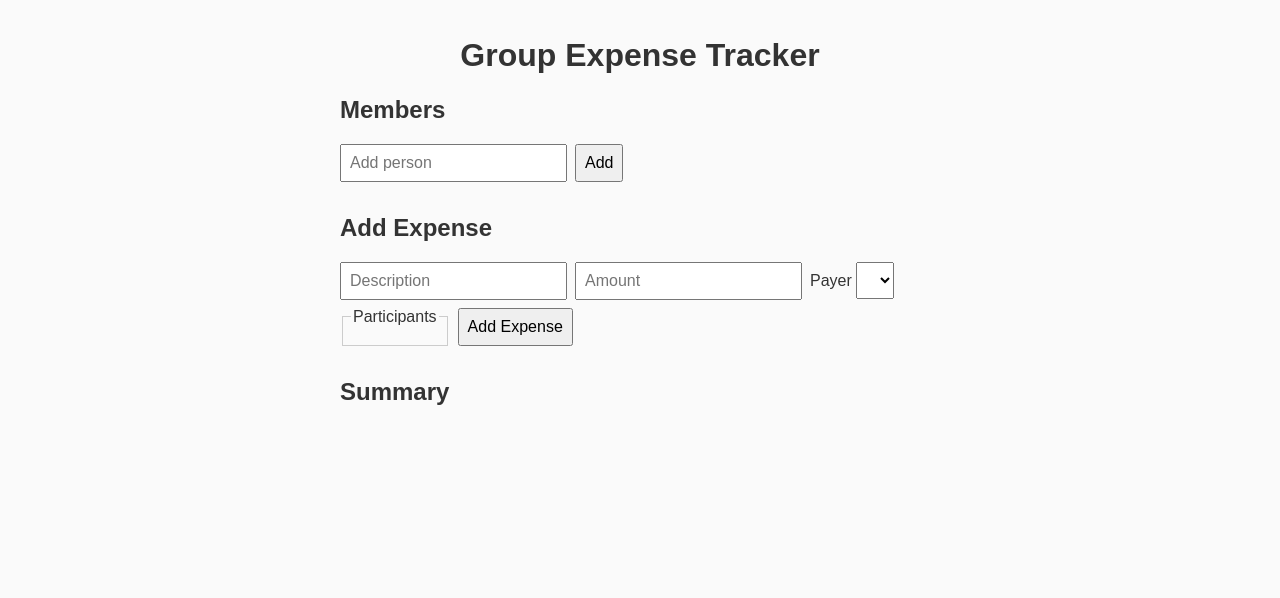
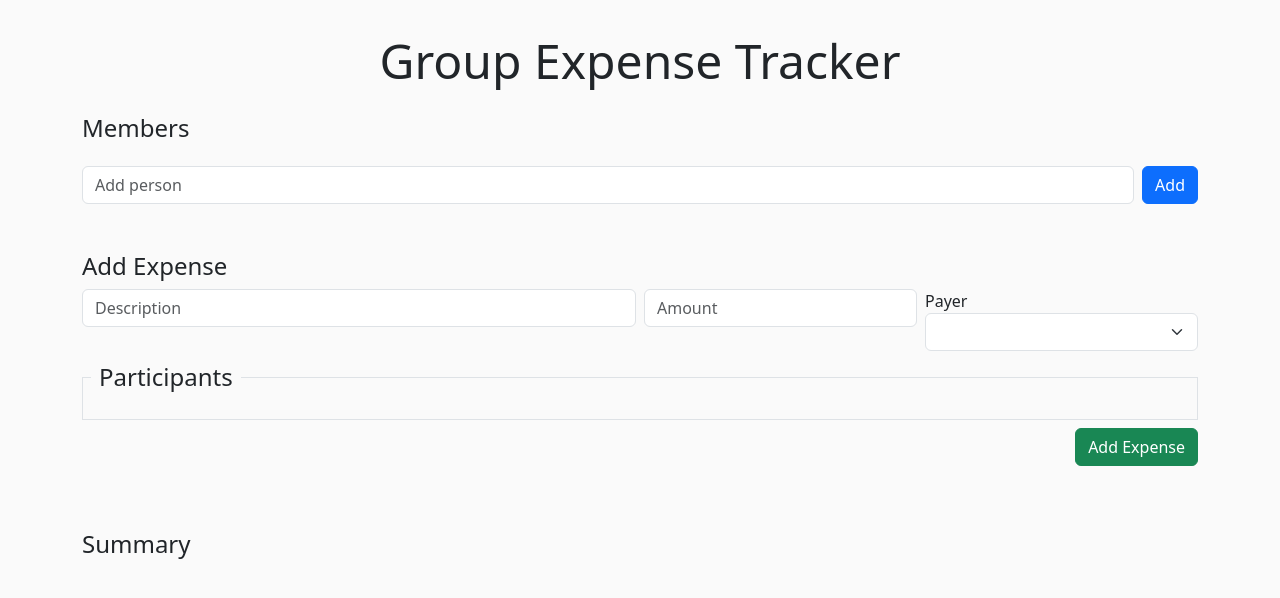
Before and after one commit to kvBeta/paymentTracking, a plain HTML site: page index.html in a window 1280 px wide. Drawn offline with nearby package versions, Linux system fonts and the light colour scheme.

Commit message:
Add Bootstrap-based layout (#3)

```diff
--- a/index.html
+++ b/index.html
@@ -4,46 +4,67 @@
     <meta charset="UTF-8">
     <meta name="viewport" content="width=device-width, initial-scale=1.0">
     <title>Group Expense Tracker</title>
+    <!-- Bootstrap CSS -->
+    <link href="https://cdn.jsdelivr.net/npm/bootstrap@5.3.0/dist/css/bootstrap.min.css" rel="stylesheet">
     <link rel="stylesheet" href="style.css">
 </head>
 <body>
-    <header>
-        <h1>Group Expense Tracker</h1>
+    <div class="container py-3">
+        <header class="text-center mb-4">
+            <h1 class="display-5">Group Expense Tracker</h1>
         </header>
 
         <main>
-        <section id="members-section">
-            <h2>Members</h2>
-            <ul id="member-list"></ul>
-            <form id="add-member-form">
-                <input type="text" id="member-name" placeholder="Add person" required>
-                <button type="submit">Add</button>
+            <section id="members-section" class="mb-5">
+                <h2 class="h4">Members</h2>
+                <ul id="member-list" class="list-group mb-3"></ul>
+                <form id="add-member-form" class="row g-2">
+                    <div class="col-12 col-sm">
+                        <input type="text" id="member-name" class="form-control" placeholder="Add person" required>
+                    </div>
+                    <div class="col-auto">
+                        <button type="submit" class="btn btn-primary w-100">Add</button>
+                    </div>
                 </form>
             </section>
 
-        <section id="expenses-section">
-            <h2>Add Expense</h2>
-            <form id="add-expense-form">
-                <input type="text" id="expense-desc" placeholder="Description" required>
-                <input type="number" id="expense-amount" placeholder="Amount" min="0" step="0.01" required>
-                <label>Payer
-                    <select id="expense-payer"></select>
+            <section id="expenses-section" class="mb-5">
+                <h2 class="h4">Add Expense</h2>
+                <form id="add-expense-form" class="row g-2">
+                    <div class="col-12 col-md-6">
+                        <input type="text" id="expense-desc" class="form-control" placeholder="Description" required>
+                    </div>
+                    <div class="col-6 col-md-3">
+                        <input type="number" id="expense-amount" class="form-control" placeholder="Amount" min="0" step="0.01" required>
+                    </div>
+                    <div class="col-6 col-md-3">
+                        <label class="w-100">
+                            <span class="form-label">Payer</span>
+                            <select id="expense-payer" class="form-select"></select>
                         </label>
-                <fieldset id="participants-field">
-                    <legend>Participants</legend>
+                    </div>
+                    <div class="col-12">
+                        <fieldset id="participants-field" class="border p-2">
+                            <legend class="float-none w-auto px-2">Participants</legend>
                             <div id="participants-options"></div>
                         </fieldset>
-                <button type="submit">Add Expense</button>
+                    </div>
+                    <div class="col-12 text-end">
+                        <button type="submit" class="btn btn-success">Add Expense</button>
+                    </div>
                 </form>
-            <ul id="expense-list"></ul>
+                <ul id="expense-list" class="list-group mt-3"></ul>
             </section>
 
             <section id="summary-section">
-            <h2>Summary</h2>
-            <ul id="summary-list"></ul>
+                <h2 class="h4">Summary</h2>
+                <ul id="summary-list" class="list-group"></ul>
             </section>
         </main>
+    </div>
 
     <script src="app.js"></script>
+    <!-- Bootstrap JS Bundle -->
+    <script src="https://cdn.jsdelivr.net/npm/bootstrap@5.3.0/dist/js/bootstrap.bundle.min.js"></script>
 </body>
 </html>
--- a/style.css
+++ b/style.css
@@ -1,48 +1,13 @@
 * {
     box-sizing: border-box;
 }
+
 body {
-    margin: 0;
-    font-family: Arial, Helvetica, sans-serif;
+    background: #fafafa;
     padding: 1rem;
-    background: #fafafa;
-    color: #333;
 }
-header {
-    text-align: center;
-    margin-bottom: 1rem;
-}
-section {
-    margin-bottom: 2rem;
-}
-form {
-    display: flex;
-    flex-wrap: wrap;
-    gap: 0.5rem;
-}
-input, select, button {
-    padding: 0.5rem;
-    font-size: 1rem;
-}
-button {
-    cursor: pointer;
-}
-ul {
-    list-style-type: none;
-    padding: 0;
-    margin: 0.5rem 0;
-}
-li {
+
+#participants-options label {
+    margin-right: 0.5rem;
     margin-bottom: 0.5rem;
 }
-fieldset {
-    border: 1px solid #ccc;
-    padding: 0.5rem;
-}
-
-@media (min-width: 600px) {
-    main {
-        max-width: 600px;
-        margin: 0 auto;
-    }
-}
```
Lines whose indentation alone changed are shown as unchanged.
